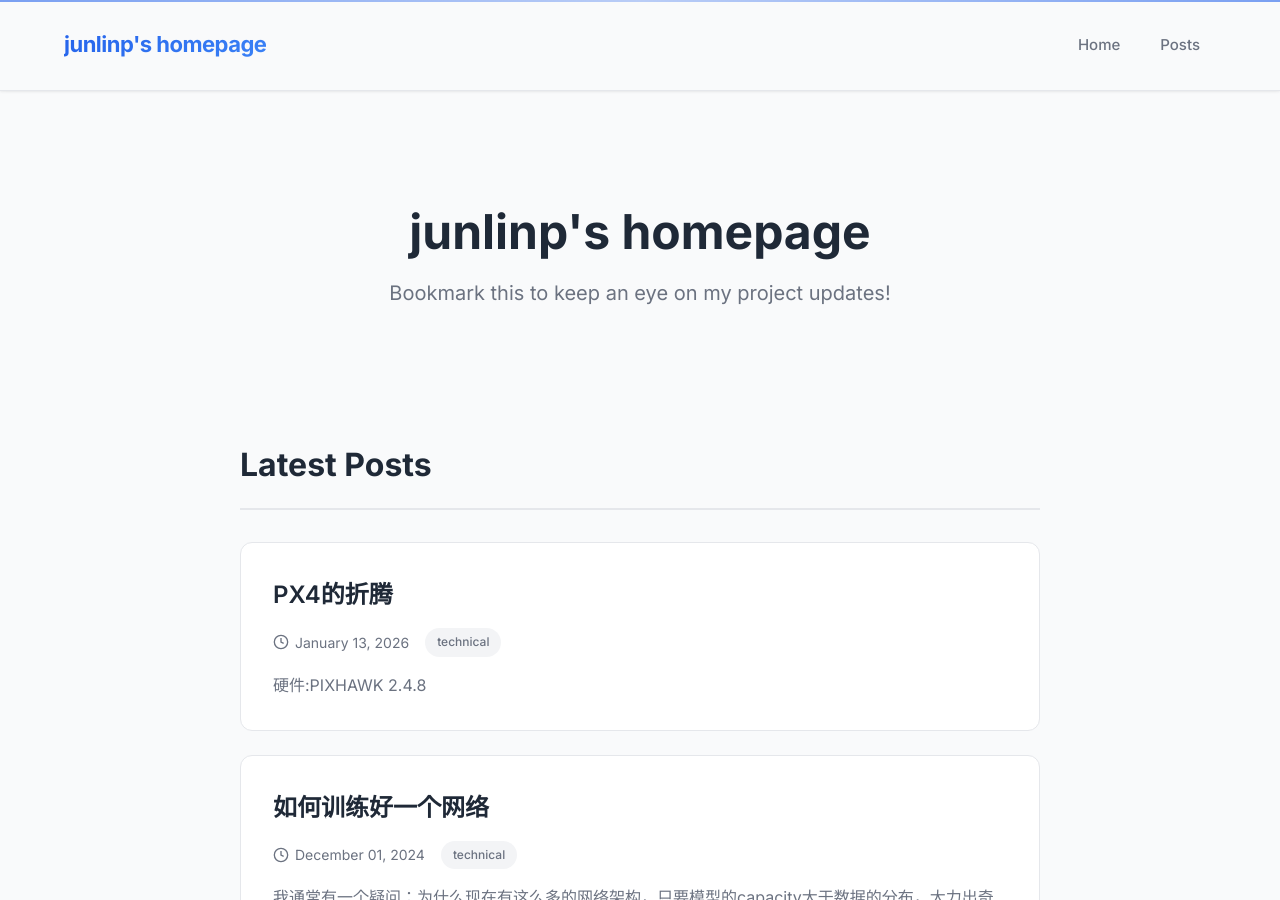
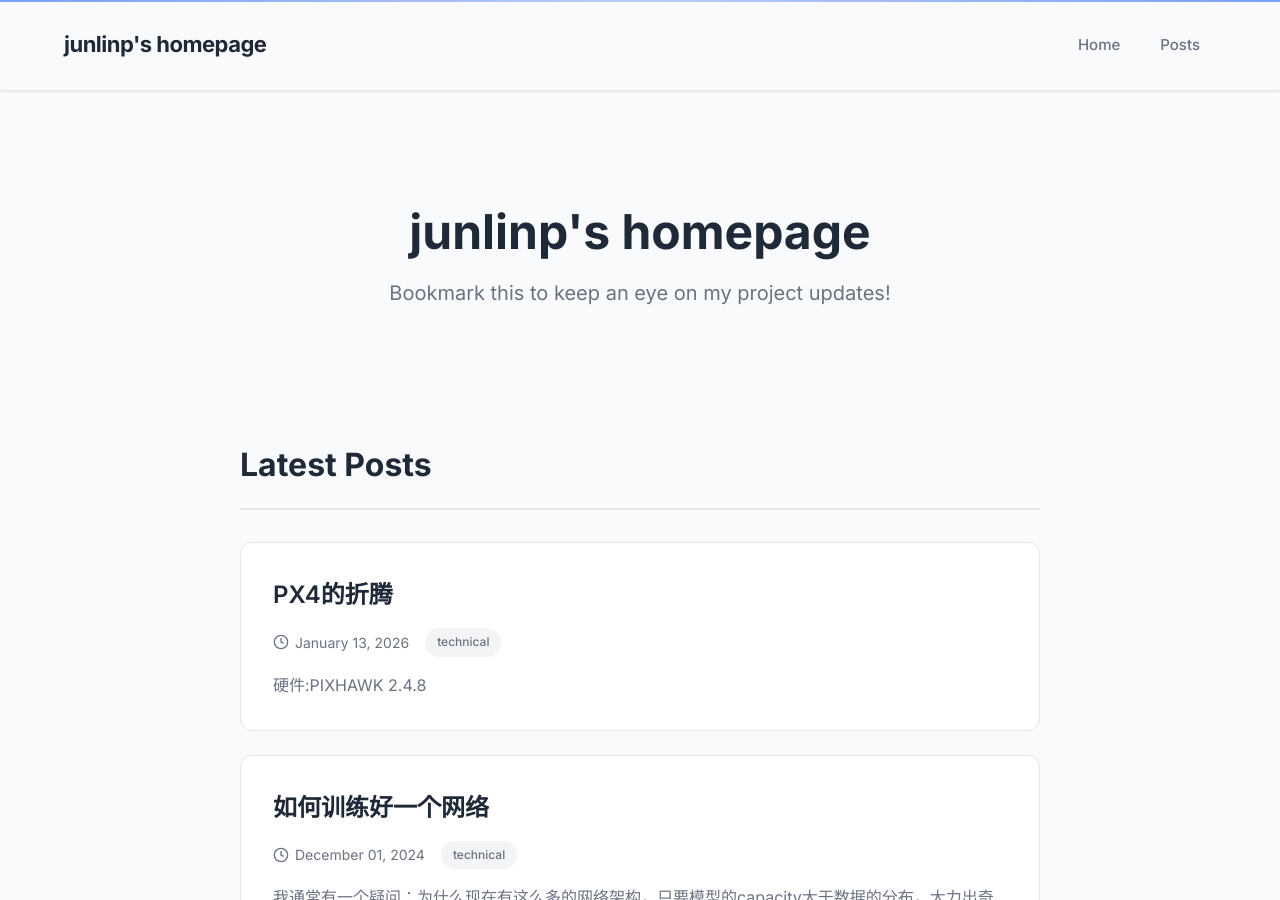
Before and after one commit to junlinp/junlinp.github.io, a Jekyll site: the page built from index.md, in a window 1280 px wide and 900 px high. Built offline with Jekyll 4.4.1, drawn with Linux system fonts in a browser that asks for light colours.

Commit message:
update nav

```diff
--- a/assets/css/style.css
+++ b/assets/css/style.css
@@ -73,20 +73,14 @@ body {
 .nav-logo {
     font-size: 22px;
     font-weight: 700;
-    background: linear-gradient(135deg, var(--primary-color) 0%, #3b82f6 100%);
-    -webkit-background-clip: text;
-    -webkit-text-fill-color: transparent;
-    background-clip: text;
+    color: var(--text-primary);
     text-decoration: none;
     transition: var(--transition);
     letter-spacing: -0.5px;
 }
 
 .nav-logo:hover {
-    background: linear-gradient(135deg, var(--primary-hover) 0%, var(--primary-color) 100%);
-    -webkit-background-clip: text;
-    -webkit-text-fill-color: transparent;
-    background-clip: text;
+    color: var(--primary-color);
     transform: translateY(-1px);
 }
 
```
